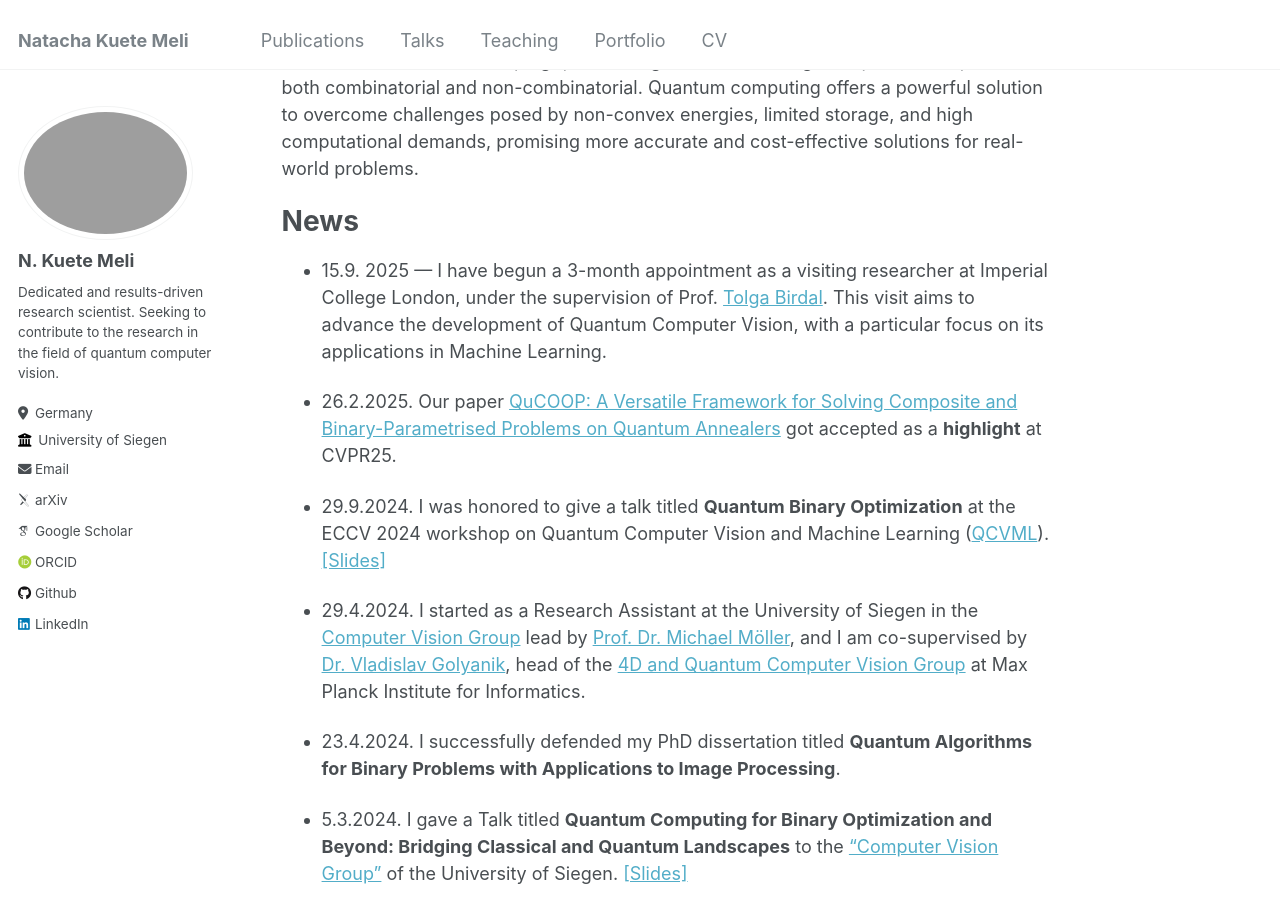
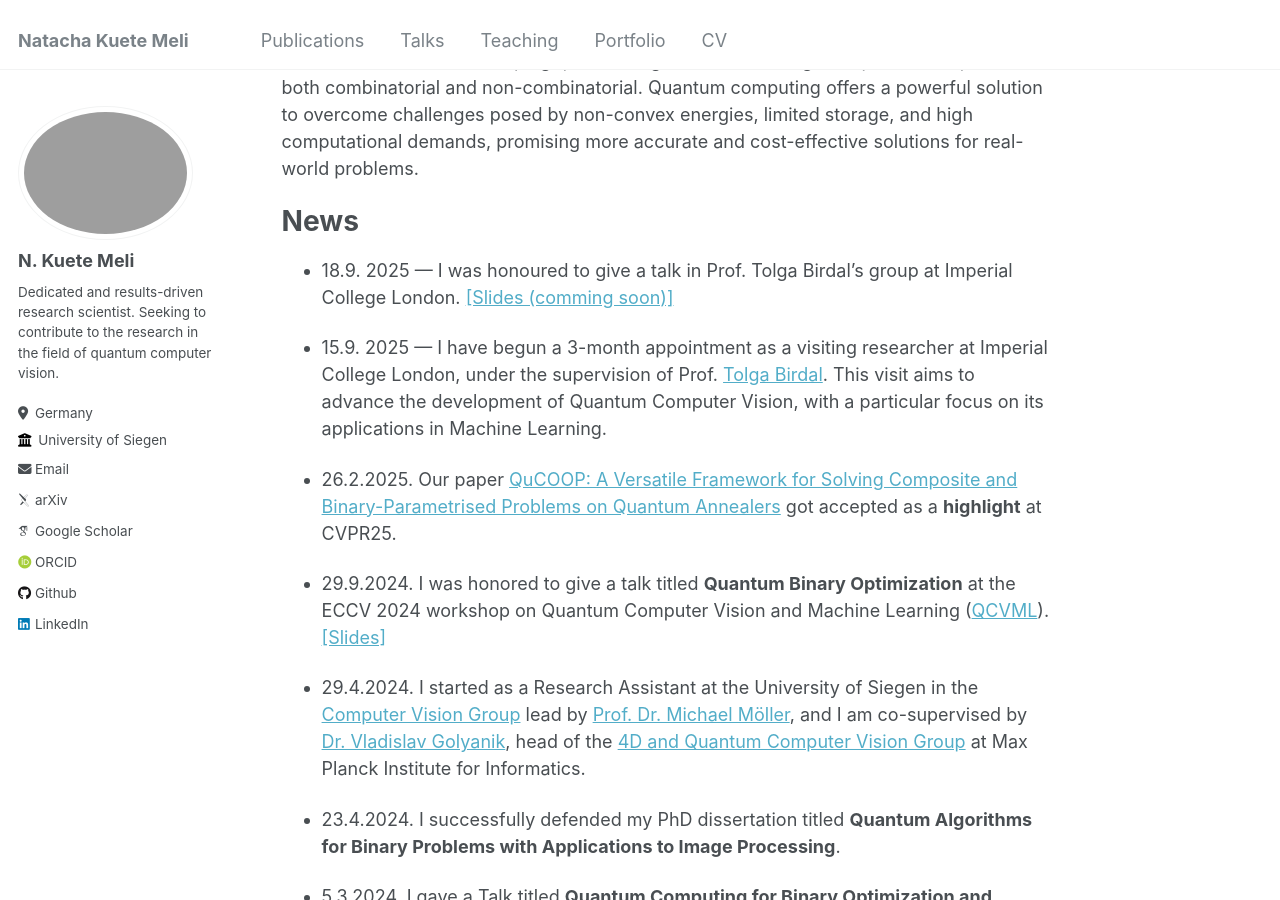
Before and after one commit to nkuetemeli/nkuetemeli.github.io, a Jekyll site: the page built from _pages/about.md, in a window 1280 px wide and 900 px high, scrolled down 368 px. Built offline with Jekyll 4.4.1, drawn with Linux system fonts in a browser that asks for light colours; some web fonts are replaced.

Commit message:
MyGit 1. Attempt

```diff
--- a/_pages/about.md
+++ b/_pages/about.md
@@ -18,6 +18,8 @@ Quantum computing offers a powerful solution to overcome challenges posed by non
 
 News
 ======
+- 18.9. 2025 — I was honoured to give a talk in Prof. Tolga Birdal’s group at Imperial College London.  [[Slides (comming soon)]](#)
+
 - 15.9. 2025 — I have begun a 3-month appointment as a visiting researcher at Imperial College London, under the supervision of Prof. [Tolga Birdal](https://tolgabirdal.github.io). This visit aims to advance the development of Quantum Computer Vision, with a particular focus on its applications in Machine Learning.
 
 - 26.2.2025. Our paper [QuCOOP: A Versatile Framework for Solving Composite and Binary-Parametrised Problems on Quantum Annealers](https://arxiv.org/abs/2503.19718v1) got accepted as a **highlight** at CVPR25.
```
